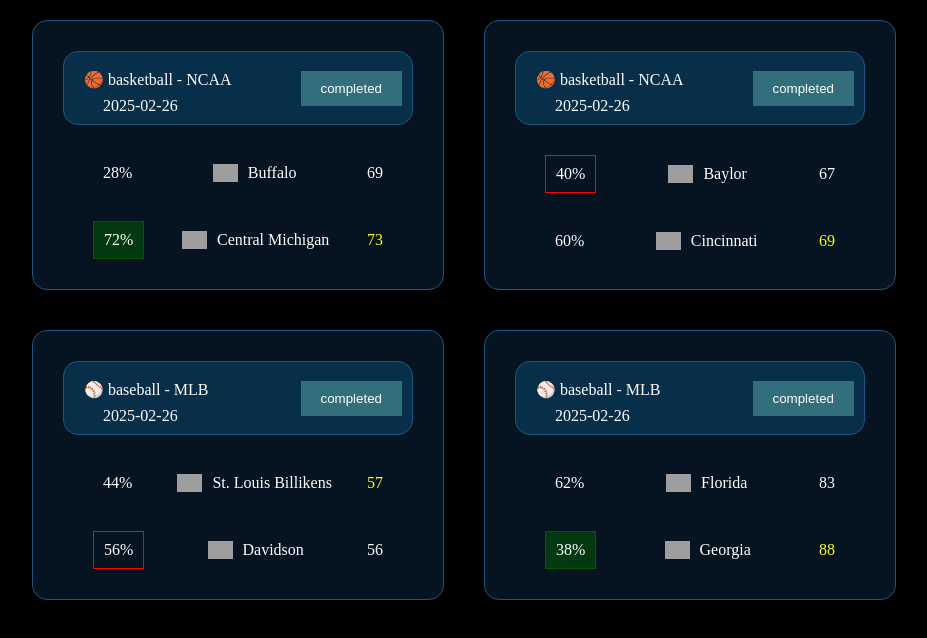
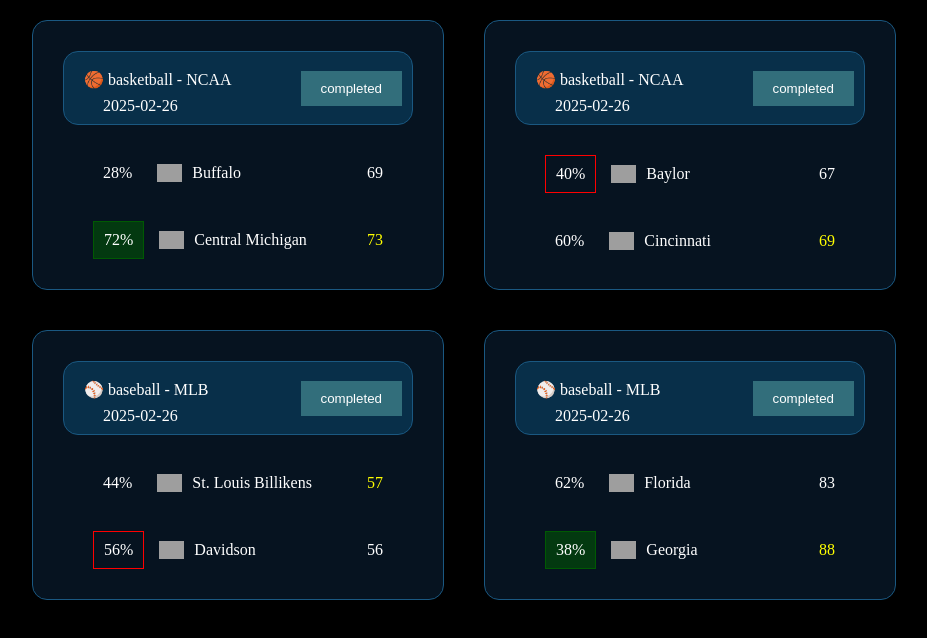
Before and after one commit to yudododo/windmill-Intern_test, a plain HTML site: page index.html in a window 1280 px wide. Shown: the whole page, without its empty margins (176-1103 px from the left). Drawn offline with Linux system fonts and the light colour scheme; grey boxes are pictures that could not be loaded.

Commit message:
Style: TeamName layout

```diff
--- a/index.html
+++ b/index.html
@@ -3,7 +3,7 @@
   <head>
     <meta charset="UTF-8" />
     <meta name="viewport" content="width=device-width, initial-scale=1.0" />
-    <title>Document</title>
+    <title>Sports predictions</title>
     <link rel="stylesheet" href="styles.css" />
   </head>
   <body>
--- a/styles.css
+++ b/styles.css
@@ -100,8 +100,10 @@
 .homeTeamName {
   display: flex;
   flex-direction: row;
-  justify-content: center;
+  /* justify-content: center; */
   align-items: center;
+  margin-right: auto;
+  margin-left: 15px;
 }
 img {
   width: 25px;
```
